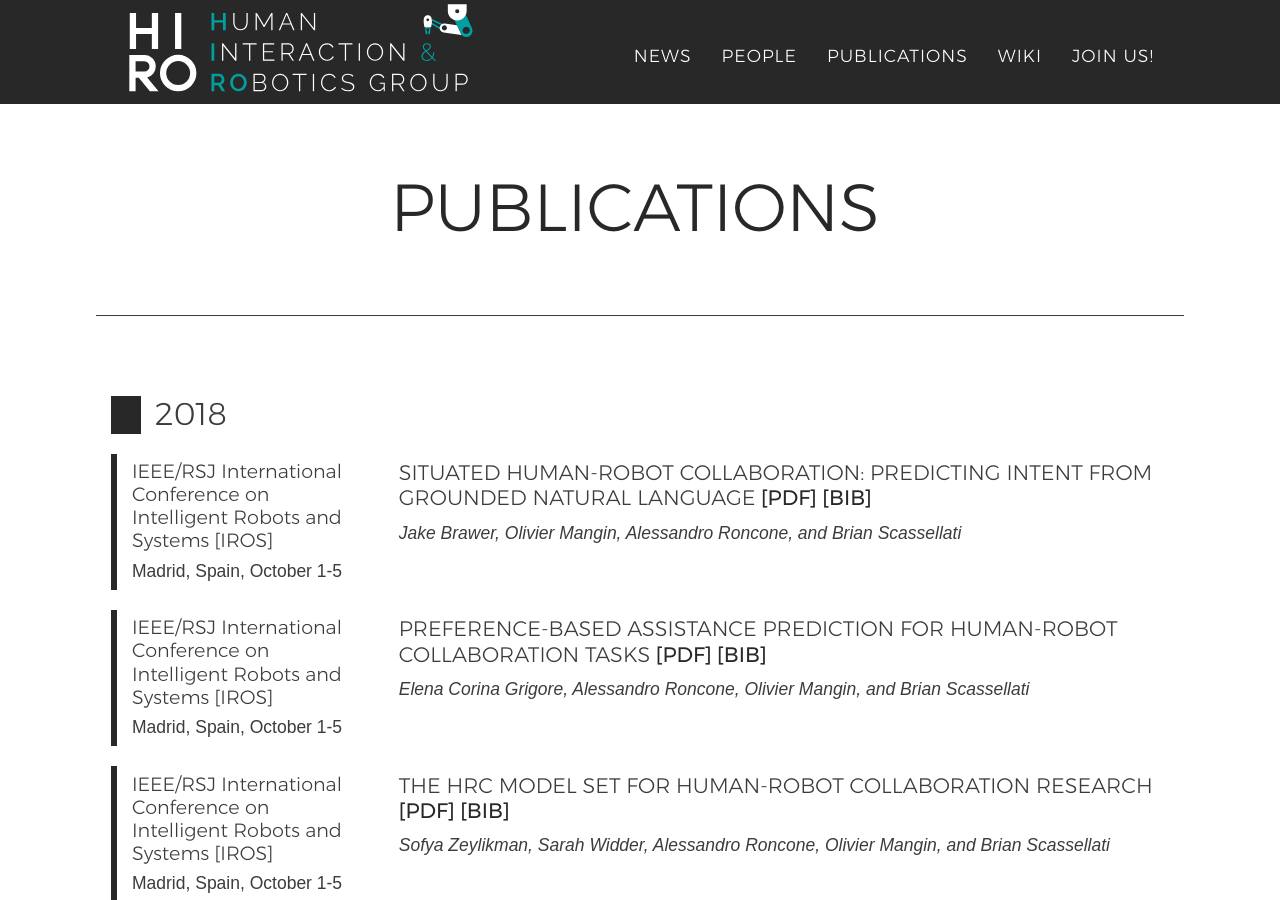
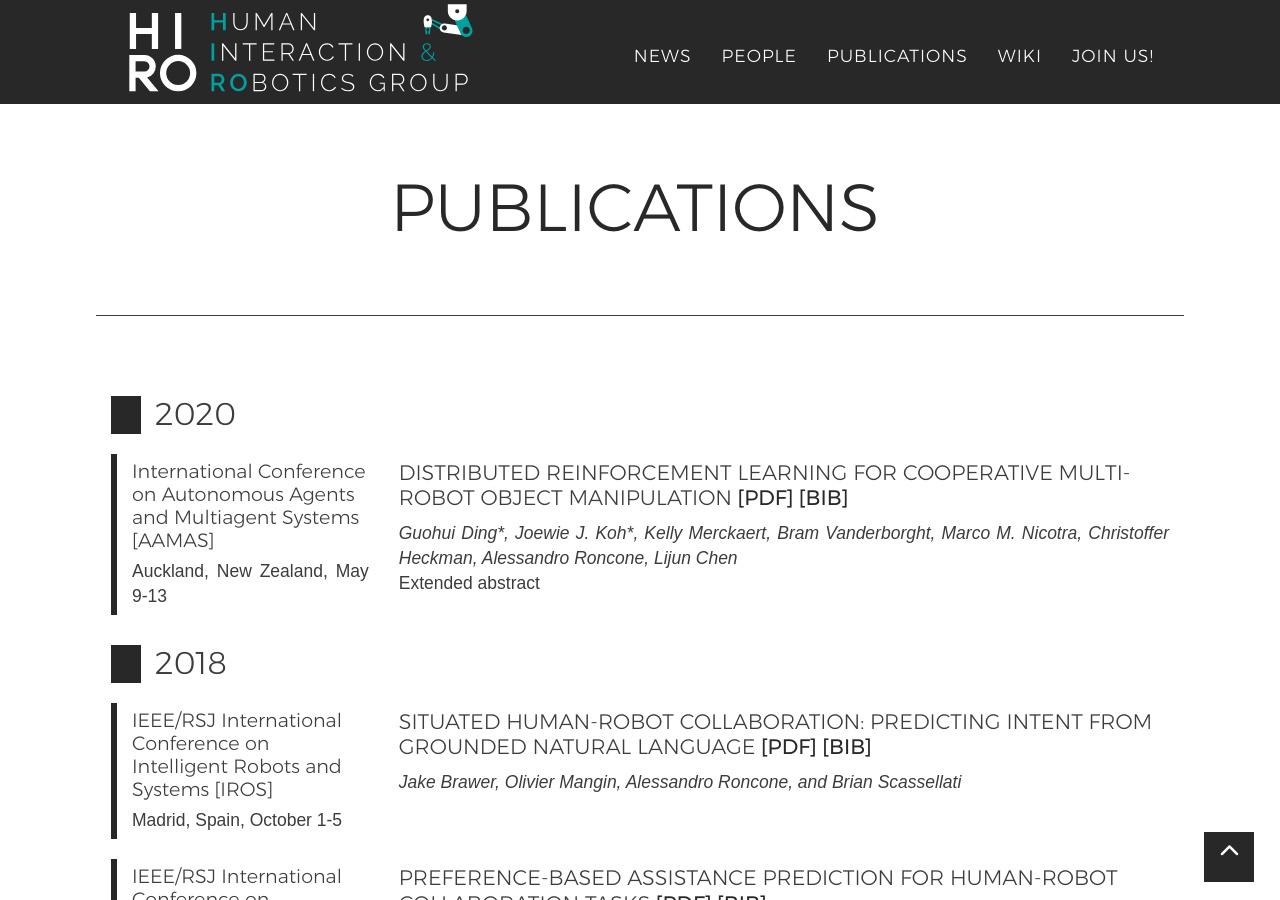
Before and after one commit to HIRO-group/HIRO-group.github.io, a Jekyll site: the page built from publications.html, in a window 1280 px wide and 900 px high. Built offline with Jekyll 4.4.1, drawn with Linux system fonts in a browser that asks for light colours; nearby versions of some CDN libraries; some web fonts are replaced.

Commit message:
Add AAMAS extended abstract

```diff
--- a/_data/publications.yml
+++ b/_data/publications.yml
@@ -1,3 +1,10 @@
+ - title: "Distributed Reinforcement Learning for Cooperative Multi-Robot Object Manipulation"
+   authors: Guohui Ding*, Joewie J. Koh*, Kelly Merckaert, Bram Vanderborght, Marco M. Nicotra, Christoffer Heckman, Alessandro Roncone, Lijun Chen
+   year: 2020
+   venue: International Conference on Autonomous Agents and Multiagent Systems [AAMAS]
+   where: Auckland, New Zealand, May 9-13
+   pdf: "2020_Ding_AAMAS_cooperative_object_manipulation"
+   description: Extended abstract
  - title: "Situated Human-Robot Collaboration: predicting intent from grounded natural language"
    authors: Jake Brawer, Olivier Mangin, Alessandro Roncone, and Brian Scassellati
    year: 2018
--- /dev/null
+++ b/papers/2020_Ding_AAMAS_cooperative_object_manipulation.bib
@@ -0,0 +1,9 @@
+@inproceedings{Ding2020,
+  author       = {Guohui Ding and Joewie J. Koh and Kelly Merckaert and Bram Vanderborght and Marco M. Nicotra and Christoffer Heckman and Alessandro Roncone and Lijun Chen},
+  title        = {{Distributed Reinforcement Learning for Cooperative Multi-Robot Object Manipulation}},
+  booktitle    = {Proceedings of the 19th International Conference on Autonomous Agents and Multiagent Systems},
+  year         = {2020},
+  numpages     = {3},
+  organization = {IFAAMAS},
+  month        = {May}
+}
--- a/publications.html
+++ b/publications.html
@@ -3,6 +3,7 @@ permalink: publications.html
 type: publications
 description: "List of publications"
 years:
+ - 2020
  - 2018
  - 2017
  - 2016
```
Also changed, not shown: 1 other file.
